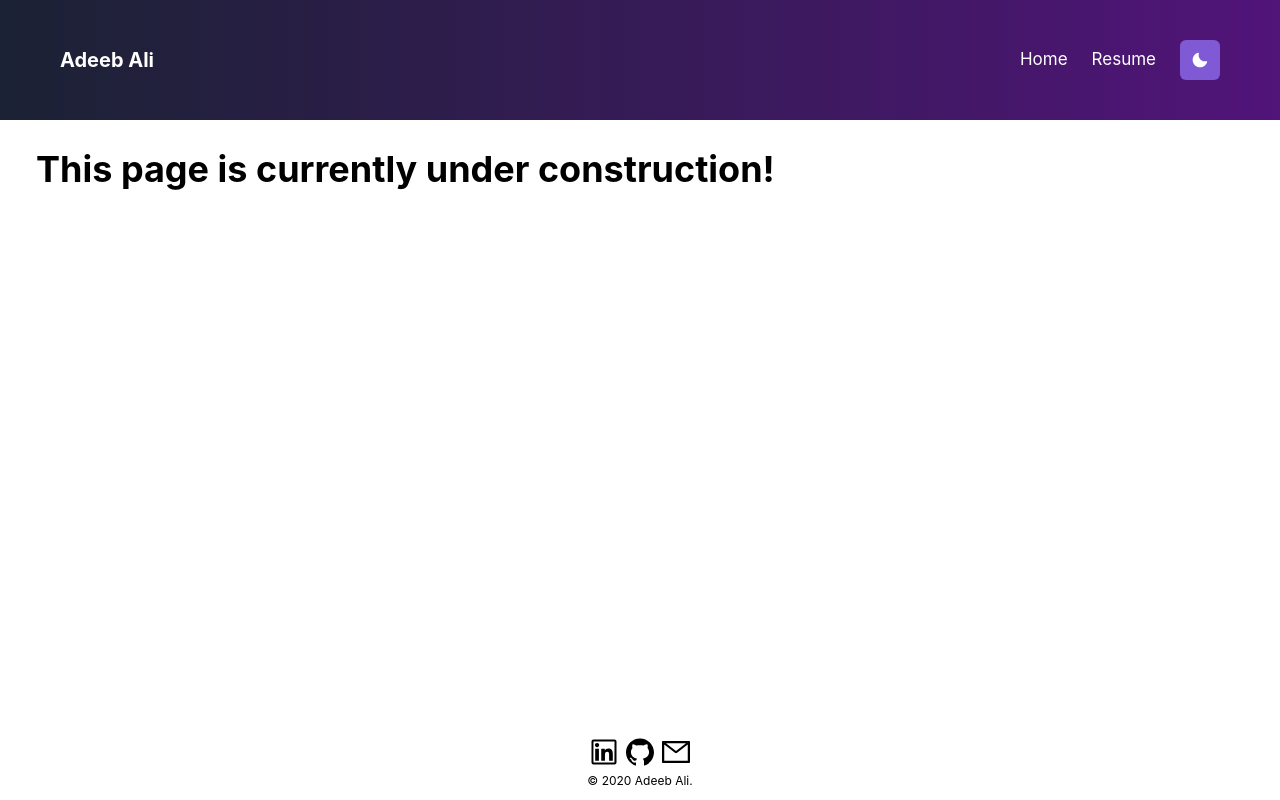
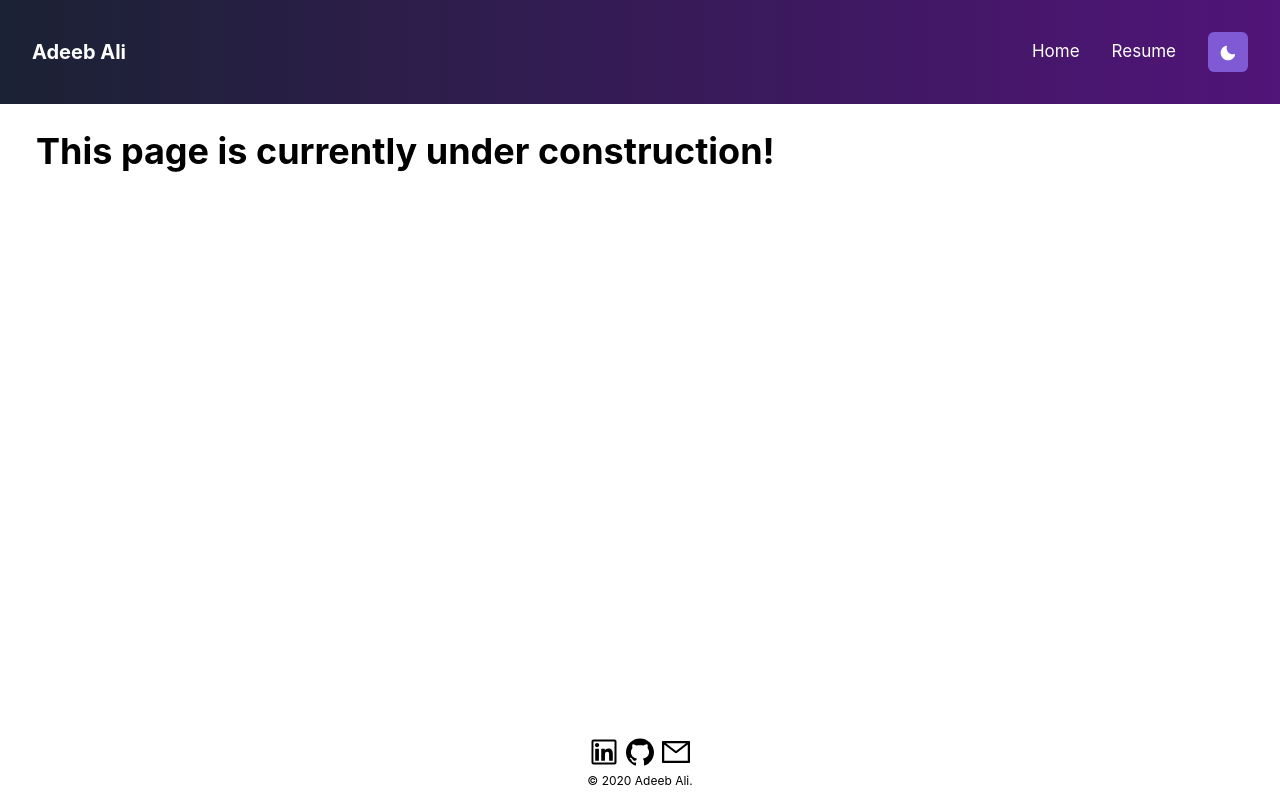
Before and after one commit to AdeebAli/adeebali.com, a Next.js app: page /about in a window 1280 px wide. Built offline with nearby package versions, Linux system fonts and the light colour scheme.

Commit message:
fix navbar closing and sizing issues on mobile (#37)

```diff
--- a/src/components/header.js
+++ b/src/components/header.js
@@ -1,5 +1,5 @@
-import Link from 'next/link';
-import {Heading, IconButton, useColorMode, Flex, Box, useOutsideClick} from '@chakra-ui/react';
+import NextLink from 'next/link';
+import {IconButton, useColorMode, Flex, Box, useOutsideClick, Stack, Text, Link} from '@chakra-ui/react';
 import {MoonIcon, SunIcon} from '@chakra-ui/icons';
 import {MdMenu, MdClose} from 'react-icons/md';
 import {useRef, useState} from 'react';
@@ -24,71 +24,62 @@ const Header = props => {
 
 	return (
 		<Flex
+			ref={ref}
 			as='nav'
-			padding={scrollPosition > 80 ? '2em' : '2.5em'}
 			transitionDuration='0.4s'
-			minHeight={scrollPosition > 80 ? '6em' : '7em'}
 			width='100%'
+			padding={scrollPosition > 80 ? 4 : 8}
 			bgGradient='linear(to-r, dark.shade, brand)'
 			color='white'
 			justify='space-between'
-			align={{base: 'center', md: 'center'}}
+			align='center'
 			position='fixed'
-			flexWrap='wrap'
-			shadow={show ? '2' : null
-			}
+			marginBottom={8}
+			wrap='wrap'
 			top={0}
-			zIndex={99}
+			zIndex={100}
 			{...props}
 		>
-			<Heading
-				as='h1'
-				ml='5'
-				size='md'
-				fontSize={20}
-			>
-				<Link passHref href='/'>
-					<Box fontWeight='bold'>
+
+			<Link size={'md'} fontSize={20} fontWeight='bold' as={NextLink} href='/'>
 						Adeeb Ali
-					</Box>
-				</Link>
-			</Heading>
+			</Link>
 
 			<Box
 				display={{base: 'block', md: 'none'}}
 				onClick={handleToggle}
 			>
-				<Box as={show ? MdClose : MdMenu}/>
+				{show ? <MdClose /> : <MdMenu />}
 			</Box>
-			<Flex
-				className='navItems'
-				alignItems='center'
-				textAlign='center'
-				fontSize={17}
-				display={{base: show ? 'block' : 'none', md: 'flex'}}
-				flexDir={{base: 'column', md: 'row'}}
-				width={{base: 'full', md: 'auto'}}
-				ml={{base: 6}}
+			<Box
+				display={{base: show ? 'block' : 'none', md: 'block'}}
+				flexBasis={{base: '100%', md: 'auto'}}
 			>
-				<Link passHref href='/'>
-					<Box mt={{base: 3, md: 0}} mr={6}>Home</Box>
-				</Link>
-				<Link passHref href='/resume'>
-					<Box mt={{base: 3, md: 0}} mr={6}>Resume</Box>
-				</Link>
-				<Box
-					mt={{base: 3, md: 0}}
-
+				<Stack
+					className='navItems'
+					align='center'
+					spacing={8}
+					justify={['center', 'space-between', 'flex-end', 'flex-end']}
+					direction={['column', 'row', 'row', 'row']}
+					fontSize={17}
+					pt={[4, 4, 0, 0]}
 				>
+					<Link as={NextLink} href='/'>
+						<Text display='block'>Home</Text>
+					</Link>
+					<Link as={NextLink} href='/resume'>
+						<Text display='block'>Resume</Text>
+					</Link>
 					<IconButton
 						colorScheme='purple'
-						mr={5}
+						display='block'
 						aria-label='Change color mode'
 						size='md' icon={colorMode === 'light' ? <MoonIcon/> : <SunIcon/>}
 						onClick={toggleColorMode}
 					/>
-				</Box>
-			</Flex>
+
+				</Stack>
+			</Box>
 		</Flex>
 	);
 };
--- a/src/components/layout.js
+++ b/src/components/layout.js
@@ -21,7 +21,7 @@ const Layout = ({children}) => {
 			<Flex
 				as='main'
 				flex={1}
-				marginTop='7em'
+				marginTop={'94px'}
 				bg={bgColor[colorMode]}
 				color={color[colorMode]}
 				paddingBottom={{base: 4, md: 8}}
```
